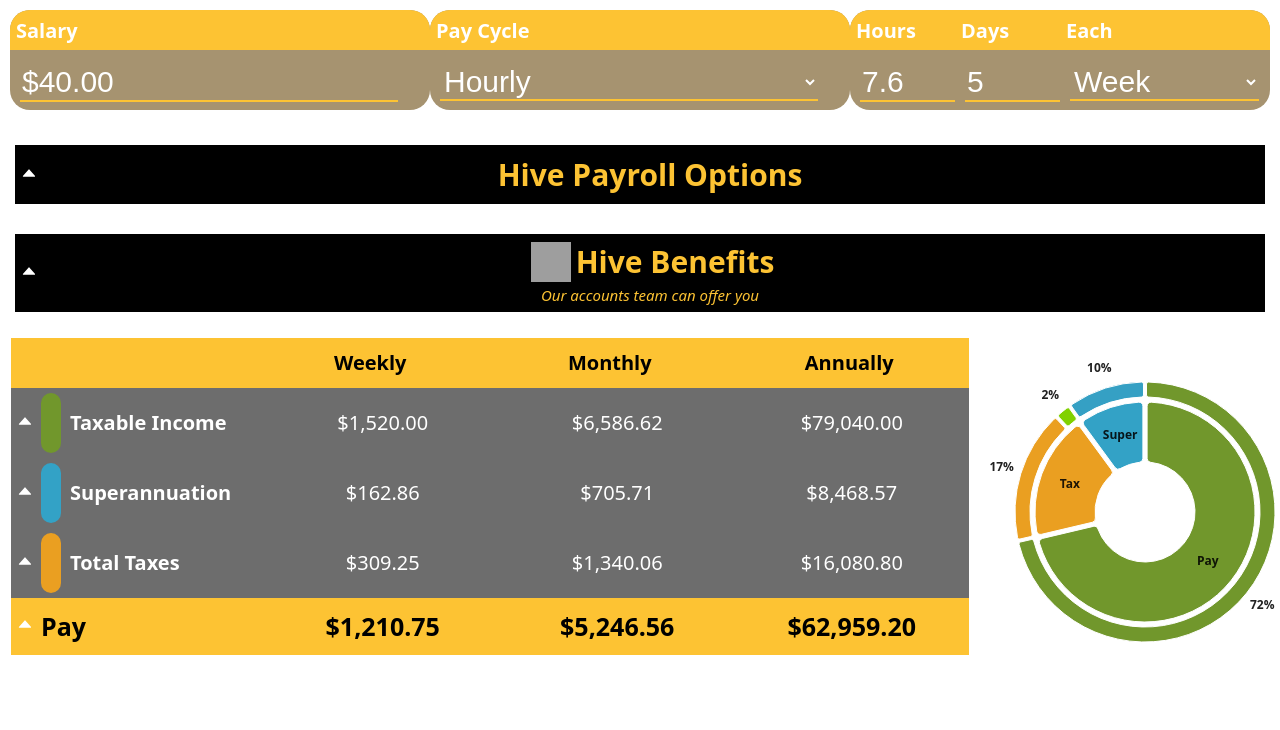
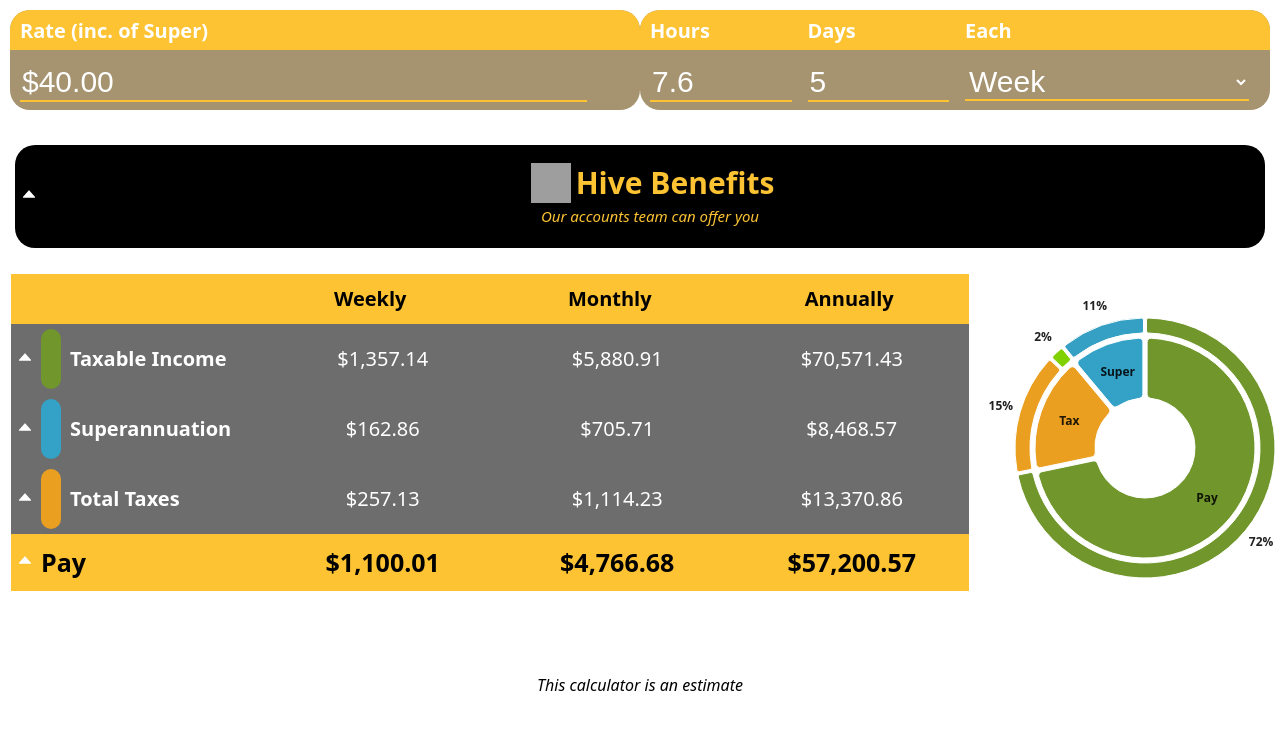
Before and after one commit to spikyMalkallam/pay-calculator, a React (Vite) app: page / in a window 1280 px wide. Shown: the top 730 px of the page. Built offline with nearby package versions, Linux system fonts and the light colour scheme; grey boxes are pictures that could not be loaded.

Commit message:
Progress

```diff
--- a/src/App.css
+++ b/src/App.css
@@ -348,6 +348,28 @@ button:focus {
   max-width: 300px;
 }
 
+
+#payroll-button {
+  color: var(--hive-yellow);
+  font-weight: bold;
+  background-color: black;
+  border: var(--hive-yellow) 3px solid;
+  border-radius: 20px;
+  padding: 5px;
+  margin: 10px;
+  transition: all 0.2s;
+}
+
+#payroll-button:hover {
+  color: black;
+  font-weight: bold;
+  background-color: var(--hive-yellow);
+  border: var(--hive-yellow) 3px solid;
+  border-radius: 20px;
+  padding: 5px;
+  margin: 10px;
+}
+
 #resetButton {
   border: solid 2px black;
 }
@@ -403,6 +425,7 @@ button:focus {
   display: flex;
   flex-direction: column;
   align-items: center;
+  padding-top: 10px;
 }
 
 
@@ -413,18 +436,18 @@ button:focus {
   font-style: italic;
   font-size: 15px;
   margin: 0px 0px 0px 0px;
-  padding: 0px 0px 5px 0px;
+  padding: 0px 0px 0px 0px;
 }
 
-.dropdown.row-drop.Benefits {
+#hive-benefits {
   --c: #fdc333;
   /* the border color */
   --b: 10px;
   /* the border thickness*/
   --g: 5px;
   /* the gap on hover */
-
-  padding: calc(var(--g));
+  border-radius: 20px;
+  padding: 5px 5px 5px 5px;
   --_g: #0000 25%, var(--c) 0;
   background:
     conic-gradient(from 180deg at top var(--b) right var(--b), var(--_g)) var(--_i, 200%) 0 /200% var(--_i, var(--b)) no-repeat,
@@ -433,12 +456,12 @@ button:focus {
   cursor: pointer;
 }
 
-.dropdown.row-drop.Benefits:hover {
+#hive-benefits:hover {
   --_i: 100%;
   transition: .3s, background-size .3s .3s;
 }
 
-.dropdown.row-drop.Benefits.open {
+#hive-benefits.open {
   --_i: 100%;
   transition: .3s, background-size .3s .3s;
 }
@@ -446,13 +469,14 @@ button:focus {
 .dropdown.row-drop.Payroll {
   --c: var(--hive-yellow);
   --b: 10px;
-  --g: 5px;
+  --g: 15px;
   padding: calc(var(--g));
   --_g: #0000 25%, var(--c) 0;
   background:
     conic-gradient(from 180deg at top var(--b) right var(--b), var(--_g)) var(--_i, 200%) 0 /200% var(--_i, var(--b)) no-repeat,
     conic-gradient(at bottom var(--b) left var(--b), var(--_g)) 0 var(--_i, 200%)/var(--_i, var(--b)) 200% no-repeat;
   transition: .3s, background-position .3s;
+  border-radius: 20px;
   cursor: pointer;
   /* padding: 0px 5px */
 }
@@ -460,9 +484,11 @@ button:focus {
 .dropdown.row-drop.Payroll:hover {
   --_i: 100%;
   transition: .3s, background-size .3s .3s;
+  border-radius: 20px;
 }
 
 .dropdown.row-drop.Payroll.open {
   --_i: 100%;
   transition: .3s, background-size .3s .3s;
+  border-radius: 0px;
 }
--- a/src/App.tsx
+++ b/src/App.tsx
@@ -59,7 +59,8 @@ function App() {
   // }
   const [salary, setSalary] = useState(40.00)
   // 0: 1: 2: 3: 4: 5: 6:
-  const [payCycle, setPayCycle] = useState('Hourly')
+  const payCycle = 'Hourly';
+  // const [payCycle, setPayCycle] = useState('Hourly')
   // const [salaryIncludesSuper, setSalaryIncludesSuper] = useToggle()
   const salaryIncludesSuper = true;
   // const [hasStudentLoan, setHasStudentLoan] = useToggle()
@@ -369,9 +370,7 @@ function App() {
   if (optionsActive.length > 0) {
     optionsActive[optionsActive.length - 1] = optionsActive[optionsActive.length - 1].substring(0, optionsActive[optionsActive.length - 1].length - 2);
   }
-  // const mortageData = useMemo(() => {
-  //   return calculateMortage(mortageLoanAmmount, mortageInterestRate, mortageTerm);
-  // }, [mortageLoanAmmount, mortageInterestRate, mortageTerm])
+
   // Add all components of the salary together
   const financialData = useMemo(() => {
     let yearlyHours = calculateYearlyHours(dailyHours, parseFloat(daysPerPeriod), hoursPeriod);
@@ -383,7 +382,6 @@ function App() {
     // Calculate super ammount
     if (salaryIncludesSuper) {
       superSalary = round(superSalary / (1 + (superPercentage / 100)), 2);
-
       superSum = round(superSalary * (superPercentage / 100), 2);
       // Cap to concessional limit
       if (superSum > 30000) {
@@ -399,6 +397,10 @@ function App() {
       }
     }
     let employerContribution = splitTax(superSum, yearlyHours);
+    for (let i = 0; i < 5; i++) {
+      salaryPeriods[i] -= employerContribution[i];
+    }
+    salarySum = salaryPeriods[4];
     let employerContributionSum = superSum;
     let pretaxDeductionAmount = 0;
     // Voluntary Super
@@ -408,13 +410,13 @@ function App() {
     if (hasSuperSalarySacrifise) {
       if (maximiseSuper) {
         superContribution = 30000 - superSum;
-        setVoluntarySuperAmmount(superContribution)
+        setVoluntarySuperAmmount(superContribution / 52)
       }
       else {
-        superContribution = voluntarySuperAmmount;
+        superContribution = voluntarySuperAmmount * 52;
       }
       superSum += superContribution;
-      console.log(superContribution)
+      // console.log(superContribution)
       if (superSum - 30000 >= 0) {
         concessional = round(-((superSum - 30000) - superContribution), 2)
         nonConcessional = round(superSum - 30000, 2)
@@ -429,6 +431,8 @@ function App() {
     }
     else { concessional = 0; }
     pretaxDeductionAmount += concessional;
+    let concessionalSplit = splitTax(concessional, yearlyHours);
+    let nonConcessionalSplit = splitTax(nonConcessional, yearlyHours);
     // Add bonus
     // if (hasBonus) {
     //   salarySum += Number(bonus);
@@ -440,7 +444,7 @@ function App() {
 
     // Calculate Pre-Tax Savings
     if (hasWorkDeductions) {
-      pretaxDeductionAmount += workDeductablesAmount;
+      pretaxDeductionAmount += (round(workDeductablesAmount - (workDeductablesAmount / 11), 2));
     }
     let novatedLeasePreTax = [0, 0, 0, 0, 0];
     let novatedLeasePostTax = [0, 0, 0, 0, 0];
@@ -498,17 +502,18 @@ function App() {
     const mortageData = calculateMortage(mortageLoanAmmount, mortageInterestRate, mortageTerm);
     const mortageAnnualPayments = mortagePayFreq ? mortageData['weeklyRepaymentAmmount'] * 52 : mortageData['montlyRepaymentAmmount'] * 12;
     let annualMortageSplit = splitTax(mortageAnnualPayments, yearlyHours);
-    // Remove weekly pay is monthly mortage
+    // Remove weekly pay if monthly mortage
     mortagePayFreq ? null : annualMortageSplit[1] = 0;
     // Remove mortage
     const mortageSplit = splitTax(mortageAnnualPayments, yearlyHours)
     // Remove pretax
-    const pretaxDeductionSplit = splitTax(pretaxDeductionAmount - (hasWorkDeductions ? workDeductablesAmount : 0), yearlyHours);
+    const pretaxDeductionSplit = splitTax(pretaxDeductionAmount - (hasWorkDeductions ? (round(workDeductablesAmount - (workDeductablesAmount / 11), 2)) : 0), yearlyHours);
     // Remove Tax and mortage
     let grossSalary: any[] = []
     for (let i = 0; i < 5; i++) {
       grossSalary.push((round(salaryPeriods[i] - taxSplit["totalTax"][i] - pretaxDeductionSplit[i], 2)));
     }
+    // Subtract work deductable amount
     grossSalary[4] -= (hasWorkDeductions ? workDeductablesAmount : 0);
 
 
@@ -521,28 +526,26 @@ function App() {
     // // Subtract cost of novated lease
     // console.log(novatedLeasePostTax)
     // Takehome pay
-    grossSalary[4] -= (hasSuperSalarySacrifise ? nonConcessional : 0)
+    // Subtract Ammounts from Post-Tax Pay
     for (let i = 0; i < 5; i++) {
-
       if (hasNovatedLease) {
         grossSalary[i] += novatedLeasePostTax[i];
-        // console.log(grossSalary)
-        // console.log('--------')
       }
       if (hasMortage) {
         grossSalary[i] -= mortageSplit[i];
       }
-      // if (i == 4) {
-      //   console.log(pretaxDeductionSplit[i])
-      // }
+      if (hasSuperSalarySacrifise) {
+        grossSalary[i] -= nonConcessionalSplit[i];
+      }
     }
-    let superSplit = splitTax(employerContributionSum, yearlyHours);
-    superSplit[4] += voluntarySuperAmmount;
+    let superSplit = splitTax(employerContributionSum + (hasSuperSalarySacrifise ? voluntarySuperAmmount * 52 : 0), yearlyHours);
+    // superSplit[4] += (hasSuperSalarySacrifise ? voluntarySuperAmmount * 52 : 0);
     let taxableIncomePeriods = [];
     for (let i = 0; i < 5; i++) {
       taxableIncomePeriods.push(salaryPeriods[i] - pretaxDeductionSplit[i]);
     }
-    taxableIncomePeriods[4] -= (hasWorkDeductions ? workDeductablesAmount : 0);
+    // Subtract Work Deduction amount without GST
+    taxableIncomePeriods[4] -= (hasWorkDeductions ? (round(workDeductablesAmount - (workDeductablesAmount / 11), 2)) : 0);
     // TODO Fix taxable income
     // taxableIncomePeriods[4] = taxableIncomePeriods[4] - pretaxDeductionAmount;
     // if (hasBonus) {
@@ -579,7 +582,7 @@ function App() {
     if (hasStudentLoan && currentTax['HECS'] > 0) {
       payrollData[1].subCategories.push({ id: 'student-loan', label: 'Student Loan', value: Number(currentTax['HECS']), color: '#d100b5' });
     }
-    if (superContribution > 0) {
+    if (hasSuperSalarySacrifise && superContribution > 0) {
       payrollData[2].subCategories.push({ id: 'voluntary', label: 'Voluntary Contribution', value: Number(superContribution), color: '#256f88' });
     }
     if (hasMortage) {
@@ -590,8 +593,7 @@ function App() {
         payrollData[0].subCategories.push({ id: 'novatedLease', label: 'Novated Lease Post-Tax', value: Number(-novatedLeasePostTax[4]), color: '#ff7300' });
       }
     }
-    let concessionalSplit = [0, 0, 0, 0, concessional];
-    let nonConcessionalSplit = [0, 0, 0, 0, nonConcessional];
+
     return {
       totalSalary: salaryPeriods[4],
       superAmount: superSum,
@@ -609,20 +611,22 @@ function App() {
       fringeBenefitsTax: currentTax['fringe-benefits-tax'],
       pretaxDeductionAmount: pretaxDeductionAmount,
       employerContribution: employerContribution,
-      voluntaryContribution: [0, 0, 0, 0, superContribution],
+      voluntaryContribution: splitTax(voluntarySuperAmmount * 52, yearlyHours),
       novatedPayments: [novatedLeasePreTax, novatedLeasePostTax],
       mortageData: mortageData,
       grossPay: grossPay,
       annualMortageSplit: annualMortageSplit,
-      workDeductablesAmount: [0, 0, 0, 0, -workDeductablesAmount],
+      workDeductablesAmount: [0, 0, 0, 0, -(round(workDeductablesAmount - (workDeductablesAmount / 11), 2))],
       voluntarySuperCon: [concessionalSplit, nonConcessionalSplit]
       // bonusSplit: bonusPeriods
     };
-  }, [salary, payCycle, superPercentage, salaryIncludesSuper, , hasStudentLoan, dailyHours, daysPerPeriod, hoursPeriod, hasNovatedLease, novatedLeaseExample, hasWorkDeductions, workDeductablesAmount, hasSuperSalarySacrifise, voluntarySuperAmmount, maximiseSuper, hasNovatedLease, mortageLoanAmmount, mortageInterestRate, mortageTerm, mortagePayFreq, hasMortage]);
+  }, [salary, payCycle, superPercentage, salaryIncludesSuper, hasStudentLoan, dailyHours, daysPerPeriod, hoursPeriod, hasNovatedLease, novatedLeaseExample, hasWorkDeductions, workDeductablesAmount, hasSuperSalarySacrifise, voluntarySuperAmmount, maximiseSuper, hasNovatedLease, mortageLoanAmmount, mortageInterestRate, mortageTerm, mortagePayFreq, hasMortage]);
   //bonus hasBonus bonusFrequency hasPretaxDeduction pretaxDeductionAmount
+  console.log(financialData['voluntarySuperCon'][0]);
   return (
     <>
       <div className='global-div'>
+
         <div id='income-div'>
           <div className='flex-cell'>
             {/* <td className='big-table-cell'> */}
@@ -631,7 +635,7 @@ function App() {
               headerColour='var(--hive-yellow)'
               backgroundColour='var(--yellow-tone-5)'
               id='Salary'
-              label='Salary'
+              label='Rate (inc. of Super)'
               value={salary}
               setFunc={(val) => { setSalary(val); }}
               styling='large'
@@ -641,7 +645,7 @@ function App() {
               max={null}
             />
           </div>
-          <div className='flex-cell'>
+          {/* <div className='flex-cell'>
             <table className='dropdown-table'>
               <tbody>
                 <tr>
@@ -668,7 +672,7 @@ function App() {
                 </tr>
               </tbody>
             </table>
-          </div>
+          </div> */}
 
           {payCycle == 'Hourly' ?
             <div className='flex-cell'>
@@ -721,7 +725,6 @@ function App() {
                           "Week": "Week",
                           "Fortnight": "Fortnight",
                           "Month": "Month",
-                          "Year": "Year",
                         }}
                         styling='large'
                       />
@@ -779,7 +782,7 @@ function App() {
               </tr> */}
 
         </div >
-        <div id='payroll-options'>
+        {/* <div id='payroll-options'>
           <DropdownTab
             colour='black'
             label={'Payroll'}
@@ -788,13 +791,13 @@ function App() {
                 <h2 className='payroll-options' style={{ display: 'flex', justifyContent: 'center' }}>
                   Hive Payroll Options
                 </h2>
-                {/* <span className='hive-subheader'>Our accounts team can offer you</span> */}
+
               </div>
             }
             subContents={<div style={{ background: 'black' }}>
               <div style={{ padding: '20px 20px 0px 20px' }}>
                 <p style={{ color: 'var(--hive-yellow)', margin: '0px', fontSize: '20px' }}>Recruitment Hive offers Monthly & Weekly payroll options.</p>
-                <p style={{ color: 'var(--hive-yellow)', fontSize: '20px' }}>View our Payroll Options <a style={{ color: 'var(--hive-yellow)', fontWeight: 'bold' }} href='https://www.recruitmenthive.com.au/payroll-operations/' target='_blank'>here</a></p>
+                <p><a id='payroll-button' href='https://www.recruitmenthive.com.au/payroll-operations/' target='_blank'>View our Payroll Options here</a></p>
                 <p style={{ color: 'var(--hive-yellow)', textAlign: 'left', margin: '0px 20px' }}><b>"Accelerated" repayments</b> allow you to repay your mortage weekly, saving <b>time</b> and <b>money</b>. Hive's Weekly pay option can help you make these weekly repayments. See below how much you can save.</p>
               </div>
               <div style={{ padding: '0px 20px 5px 20px' }}>
@@ -862,7 +865,7 @@ function App() {
               </div>
             </div>}
           />
-        </div>
+        </div> */}
         <div id='hive-benefits'>
           <DropdownTab
             colour='black'
@@ -876,7 +879,7 @@ function App() {
                   </h2>
                   <span className='hive-subheader'>Our accounts team can offer you</span>
                   <div className='pretax-savings'>
-                    {financialData['undeductedTax'].length > 0 ? (pretaxSavings[4] + ' in income tax savings') : null}
+                    {financialData['undeductedTax'].length > 0 ? (pretaxSavings[4] + ' in annual income tax savings') : null}
                   </div>
                 </div>
               </>
@@ -971,7 +974,7 @@ function App() {
                               textColour='white'
                               headerColour='var(--dark-grey)'
                               backgroundColour='var(--dark-grey)'
-                              label={"Voluntary Super contribution"}
+                              label={"Weekly Voluntary Super Contribution"}
                               id='super-sacrifice--amount'
                               value={voluntarySuperAmmount}
                               setFunc={(val) => { setVoluntarySuperAmmount(val); }}
@@ -1012,7 +1015,7 @@ function App() {
                                 textColour='white'
                                 headerColour='var(--dark-grey)'
                                 backgroundColour='var(--dark-grey)'
-                                label={"Deductable amount"}
+                                label={"Yearly Deductable amount"}
                                 id='work-deductables-amount'
                                 value={workDeductablesAmount}
                                 setFunc={(val) => { setWorkDeductablesAmount(val); }}
@@ -1088,12 +1091,12 @@ function App() {
                         "#Taxable Income": [financialData['taxablebaseSalarySplit'].map(displayMoney), {
                           "Base salary": financialData['baseSalarySplit'].map(displayMoney),
                           "Concessional Voluntary Super": hasSuperSalarySacrifise ? financialData['voluntarySuperCon'][0].map((x) => displayMoney(-x)) : null,
-                          "Work Deductables": hasWorkDeductions ? financialData['workDeductablesAmount'].map(displayMoney) : null,
+                          "Work Deductables Pre-Tax": hasWorkDeductions ? financialData['workDeductablesAmount'].map(displayMoney) : null,
                           "Novated Lease Pre-Tax Payment": financialData['novatedPayments'][0][0] != 0 ? financialData['novatedPayments'][0].map(displayMoney) : null,
                         }],
                         "#Superannuation": [financialData['superSplit'].map(displayMoney), {
                           "Employer Contribution": financialData['employerContribution'].map(displayMoney),
-                          "Voluntary Contribution": financialData['voluntaryContribution'][4] != 0 ? financialData['voluntaryContribution'].map(displayMoney) : null
+                          "Voluntary Contribution": (financialData['voluntaryContribution'][4] != 0 && hasSuperSalarySacrifise) ? financialData['voluntaryContribution'].map(displayMoney) : null
                         }],
                         "#Total Taxes": [financialData['taxSplit']['totalTax'].map(displayMoney), {
                           "Income Tax": financialData['taxSplit']['incomeTax'].map(displayMoney),
@@ -1102,12 +1105,12 @@ function App() {
                           "Medicare Levy": financialData['taxSplit']['medicare'][4] != 0 ? financialData['taxSplit']['medicare'].map(displayMoney) : null,
                           "Division 293": financialData['taxSplit']['293'][4] != 0 ? financialData['taxSplit']['293'].map(displayMoney) : null,
                         }],
-
                       }}
                       oldTax={financialData['undeductedTax']}
                       totals={financialData['postTax'].map(displayMoney)}
                       totalItems={{
                         "Net Salary": financialData['grossPay'].map(displayMoney),
+                        "Work Deductables": (hasWorkDeductions ? [0, 0, 0, 0, -workDeductablesAmount].map(displayMoney) : null),
                         "Non-Concessional Voluntary Super": (hasSuperSalarySacrifise && financialData['voluntarySuperCon'][1][4] != 0) ? financialData['voluntarySuperCon'][1].map((x) => displayMoney(-x)) : null,
                         "Mortage Repayments": hasMortage ? financialData['annualMortageSplit'].map((x) => displayMoney(-x)) : null,
                         "Novated Lease Post-Tax Payment": financialData['novatedPayments'][1][0] != 0 ? financialData['novatedPayments'][1].map(displayMoney) : null,
@@ -1137,7 +1140,7 @@ function App() {
 
           </div>
         </div>
-
+        <div style={{ textAlign: 'center', fontStyle: 'italic' }}>This calculator is an estimate</div>
       </div >
     </>
   )
--- a/src/dropdown.css
+++ b/src/dropdown.css
@@ -8,7 +8,7 @@
     cursor: pointer;
     margin: auto;
     overflow: hidden;
-    transition: max-height 0.7s ease-in-out;
+    transition: max-height 0.7s ease;
     min-width: 0;
 }
 
@@ -119,8 +119,14 @@
      */
 }
 
+
+.dropdown-subdiv.Benefits {
+    max-height: 20px;
+}
+
 .dropdown-subdiv {
-    max-height: 0;
+    max-height: 0px;
+    /* This one!! */
     overflow: hidden;
     transition: max-height 0.3s ease-in-out;
     background-color: #00000000;
@@ -196,7 +202,7 @@ select>option {
     /* display: flex; */
     /* background-color: var(--income-table-backing); */
     color: white;
-    transition: background-color 0.2s, color 0.2s;
+    transition: all 0.5s, color 0.2s;
     border: none;
     border-radius: 0px;
     height: 70px;
@@ -204,6 +210,17 @@ select>option {
     padding: 5px;
     font-size: 10px;
 }
+
+.dropdown-button.Benefits {
+    border-radius: 20px 0px 0px 0px;
+    padding-top: 25px;
+}
+
+/* .dropdown-button.expanded.Benefits {
+    border-radius: 20px 0px 0px 0px;
+} */
+
+/* border-radius: 20px 0px 0px 20px; */
 
 .dropdown-spacer {
     /* background-color: var(--income-subtable-backing); */
@@ -252,10 +269,18 @@ select>option {
     text-align: left;
 }
 
-.dropdown-contents-div {
+.dropdown-contents-div.Benefits {
     /* background-color: black; */
     max-width: 100%;
+    border-radius: 0px 20px 0px 0px;
+    transition: 0.5s ease;
 }
+
+/* .dropdown-contents-div.expanded {
+    background-color: black;
+    max-width: 100%;
+    border-radius: 0px 20px 0px 0px;
+} */
 
 .dropdown-table td {
     padding: 0;
@@ -284,7 +309,7 @@ select>option {
 }
 
 .expand-subdiv-vertical {
-    max-height: 0;
+    max-height: 0px;
     overflow: hidden;
     transition: all 0.3s ease-in-out;
     background-color: #272727;
@@ -593,7 +618,10 @@ select>option {
     transition: background-color 0.3s ease;
     user-select: none;
     background-color: var(--income-table-backing);
+}
 
+.dropdown-subdiv.Benefits {
+    border-radius: 0px 0px 20px 20px;
 }
 
 .income-table-header-name {
--- a/src/dropdown.tsx
+++ b/src/dropdown.tsx
@@ -52,14 +52,14 @@ export function DropdownTab({ label, contents, subContents, colour }: DropdownPr
         <>
             <div className={'dropdown row-drop ' + label + (expanded ? " open" : '')} style={{ display: 'flex' }} onClick={setExpanded}>
                 <button
-                    className={'dropdown-button ' + (expanded ? " expanded" : '')}
+                    className={'dropdown-button ' + (expanded ? "expanded " : '') + label}
                     style={{ backgroundColor: colour }}
                 >
                     {expanded ? <AiFillCaretDown /> : <AiFillCaretUp />}
                 </button>
-                <div className={'dropdown-contents-div '} style={{ flexGrow: 1, backgroundColor: colour }}>{contents}</div>
+                <div className={'dropdown-contents-div ' + (expanded ? "expanded " : '') + label} style={{ flexGrow: 1, backgroundColor: colour }}>{contents}</div>
             </div>
-            <div className={'dropdown-subdiv' + (expanded ? " expanded" : '')}>
+            <div className={'dropdown-subdiv ' + (expanded ? "expanded " : '') + label}>
                 {subContents}
             </div >
         </>
@@ -79,7 +79,7 @@ export function DropdownTab2({ label, contents, subContents, colour }: DropdownP
                 </button>
                 <div style={{ flexGrow: 1 }}>{contents}</div>
             </div>
-            <div className={'dropdown-subdiv' + (expanded ? " expanded" : '')}>
+            <div className={'dropdown-subdiv ' + (expanded ? "expanded " : '') + label}>
                 {subContents}
             </div>
         </>
@@ -121,7 +121,7 @@ export function ToggleDropdownTab({ label, contents, expandedVar }: ToggleDropdo
     return (
         <>
             <div className={'dropdown' + ' ' + label}> {<DropdownTab label='' contents={contents} subContents={contents} colour="grey" />}</div >
-            <div className={'dropdown-subdiv' + (expandedVar ? " expanded" : '') + ' ' + label}>
+            <div className={'dropdown-subdiv ' + (expandedVar ? "expanded " : '') + label}>
                 {contents}
             </div>
         </>
--- a/src/forms.css
+++ b/src/forms.css
@@ -64,7 +64,7 @@
 .large-form-box-header {
     background-color: var(--hive-yellow);
     height: 40px;
-    padding: 1px;
+    padding: 1px 0px 0px 5px;
     margin-bottom: 12px;
     /* border-radius: 20px 20px 0px 0px; */
 }
```
